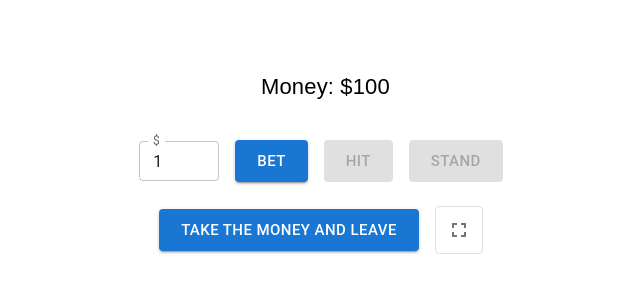
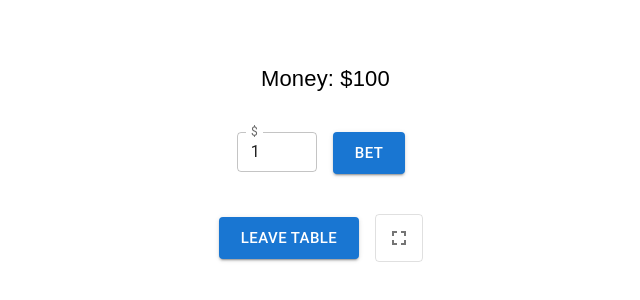
Before and after one commit to frontandrew/black-jack, a React (Vite) app in the folder packages/client/: page /game in a window 1280 px wide. Shown: the part 428-728 px from the top of the page, without its empty margins (319-959 px from the left). Built offline with nearby package versions, Linux system fonts and the light colour scheme.

Commit message:
fix: game control

```diff
--- a/packages/client/src/pages/game/view.tsx
+++ b/packages/client/src/pages/game/view.tsx
@@ -81,8 +81,11 @@ export const GamePage: React.FC = () => {
             display: 'flex',
             alignItems: 'center',
             justifyContent: 'center',
+            flexDirection: 'column',
             my: 1,
           }}>
+          {game.status === 'init' && game.playerMoney > 0 && (
+            <Box>
               <TextField
                 name="bet"
                 label="$"
@@ -92,77 +95,58 @@ export const GamePage: React.FC = () => {
                 onChange={e => getInputBet(e)}
                 inputProps={{ maxbet }}
                 sx={{ m: 1, maxWidth: '80px' }}
-            disabled={
-              (game.status !== 'init' && game.playerMoney >= 0) ||
-              (game.status !== 'gameover' && game.playerMoney <= 0)
-            }
               />
               <Button
                 variant="contained"
                 onClick={onBet}
                 size="large"
-            sx={{ m: 1 }}
-            disabled={
-              (game.status !== 'init' && game.playerMoney >= 0) ||
-              (game.status !== 'gameover' && game.playerMoney <= 0)
-            }>
+                sx={{ m: 1 }}>
                 Bet
               </Button>
+            </Box>
+          )}
+
+          {game.status === 'playing' && (
+            <Box>
               <Button
                 variant="contained"
                 onClick={onHit}
                 size="large"
-            sx={{ m: 1 }}
-            disabled={game.status !== 'playing' && game.playerMoney >= 0}>
+                sx={{ m: 1 }}>
                 Hit
               </Button>
               <Button
                 variant="contained"
                 onClick={onStand}
                 size="large"
-            sx={{ m: 1 }}
-            disabled={game.status !== 'playing' && game.playerMoney >= 0}>
+                sx={{ m: 1 }}>
                 Stand
               </Button>
             </Box>
-        <Box
-          sx={{
-            display: 'flex',
-            alignItems: 'center',
-            justifyContent: 'center',
-            my: 1,
-          }}>
-          <Button
-            variant="contained"
-            onClick={() => navigate('/finish')}
-            size="large"
-            sx={{ m: 1 }}
-            disabled={
-              (game.status !== 'init' && game.playerMoney >= 0) ||
-              (game.status !== 'gameover' && game.playerMoney <= 0)
-            }>
-            Take the money and leave
-          </Button>
-          <FullscreenButton />
-        </Box>
+          )}
 
-        {game.playerMoney <= 0 && game.status === 'init' && (
-          <Box
-            sx={{
-              display: 'flex',
-              alignItems: 'center',
-              justifyContent: 'center',
-              my: 1,
-            }}>
+          <Box sx={{ mt: 3 }}>
+            {game.status === 'init' && game.playerMoney > 0 && (
               <Button
                 variant="contained"
                 onClick={() => navigate('/finish')}
                 size="large"
                 sx={{ m: 1 }}>
-              You have lost all the money. Goodbye
+                Leave table
               </Button>
+            )}
+            {game.status === 'init' && game.playerMoney <= 0 && (
+              <Button
+                variant="contained"
+                onClick={() => navigate('/finish')}
+                size="large"
+                sx={{ m: 1 }}>
+                You have no money. Goodbye
+              </Button>
+            )}
+            <FullscreenButton />
           </Box>
-        )}
+        </Box>
       </div>
     </div>
   )
```
Lines whose indentation alone changed are shown as unchanged.
